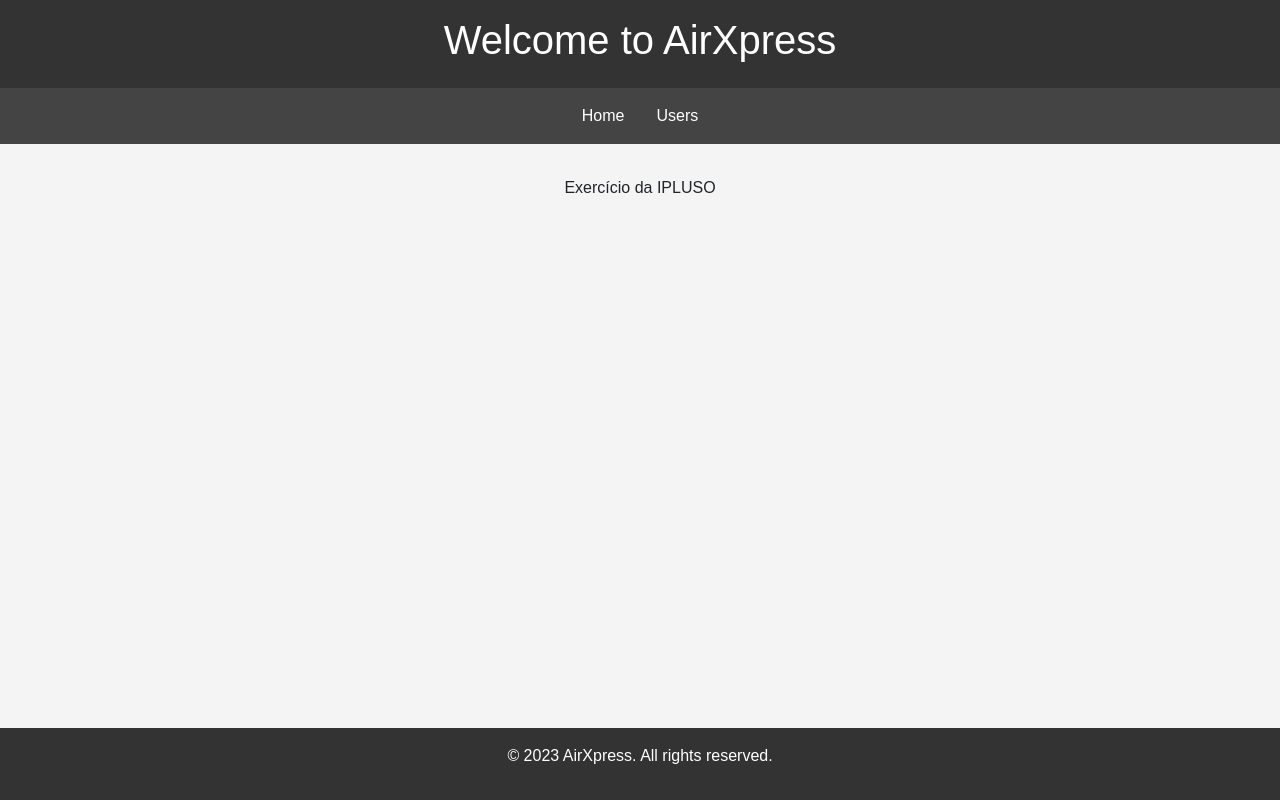
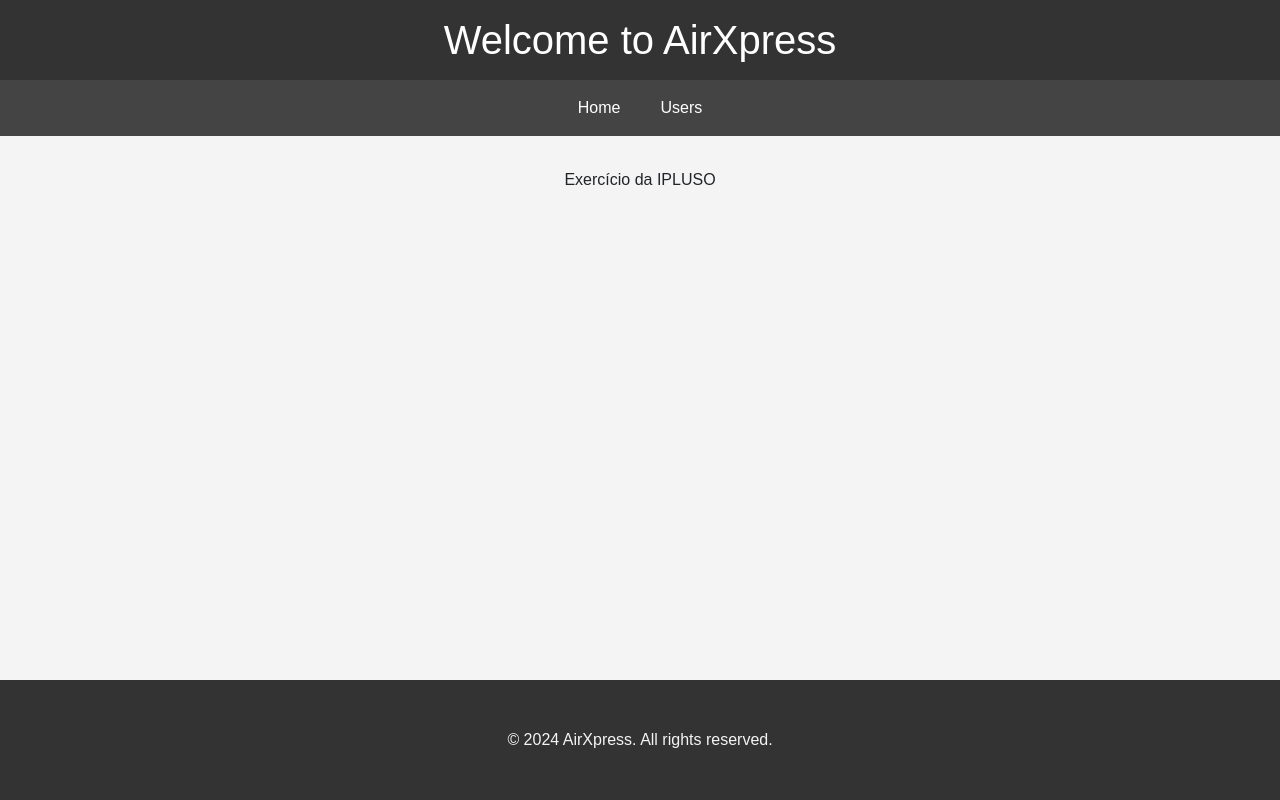
Before and after one commit to Guilh3rme06/AirXpress-IPLUSO, a Flask app: page / in a window 1280 px wide. Run offline with Flask 3, Linux system fonts and the light colour scheme; some libraries are stand-ins or nearby versions.

Commit message:
using base.html file

```diff
--- a/app/templates/index.html
+++ b/app/templates/index.html
@@ -1,83 +1,3 @@
-<!DOCTYPE html>
-<html lang="en">
-  <head>
-    <meta charset="UTF-8" />
-    <meta name="viewport" content="width=device-width, initial-scale=1.0" />
-    <title>Home | AirXpress</title>
-    <link
-      rel="stylesheet"
-      href="https://cdnjs.cloudflare.com/ajax/libs/bootstrap/5.3.0/css/bootstrap.min.css"
-    />
-    <link
-      rel="shortcut icon"
-      href="{{ url_for('static', filename='img/logo.png') }}"
-      type="image/x-icon"
-    />
-    <style>
-      body {
-        font-family: Arial, sans-serif;
-        margin: 0;
-        padding: 0;
-        background-color: #f4f4f4;
-      }
-      header {
-        background-color: #333;
-        color: #fff;
-        padding: 1rem 0;
-        text-align: center;
-      }
-      nav {
-        background-color: #444;
-        color: #fff;
-        padding: 1rem;
-        text-align: center;
-      }
-      nav ul {
-        list-style: none;
-        padding: 0;
-        margin: 0;
-        display: flex;
-        justify-content: center;
-      }
-      nav ul li {
-        margin: 0 1rem;
-      }
-      nav ul li a {
-        color: #fff;
-        text-decoration: none;
-      }
-      main {
-        padding: 2rem;
-        text-align: center;
-      }
-      footer {
-        background-color: #333;
-        color: #fff;
-        padding: 1rem 0;
-        text-align: center;
-        position: fixed;
-        width: 100%;
-        bottom: 0;
-      }
-    </style>
-  </head>
-  <body>
-    <header>
-      <h1>Welcome to AirXpress</h1>
-    </header>
-    <nav>
-      <ul>
-        <li><a href="{{ url_for('main.index_route') }}">Home</a></li>
-        <li>
-          <a href="{{ url_for('clients.index_clientes_route') }}">Users</a>
-        </li>
-      </ul>
-    </nav>
-    <main>
-      <p>Exercício da IPLUSO</p>
-    </main>
-    <footer>
-      <p>&copy; 2023 AirXpress. All rights reserved.</p>
-    </footer>
-  </body>
-</html>
+{% extends 'base.html' %} {% block content %}
+<p>Exercício da IPLUSO</p>
+{% endblock %}
```
